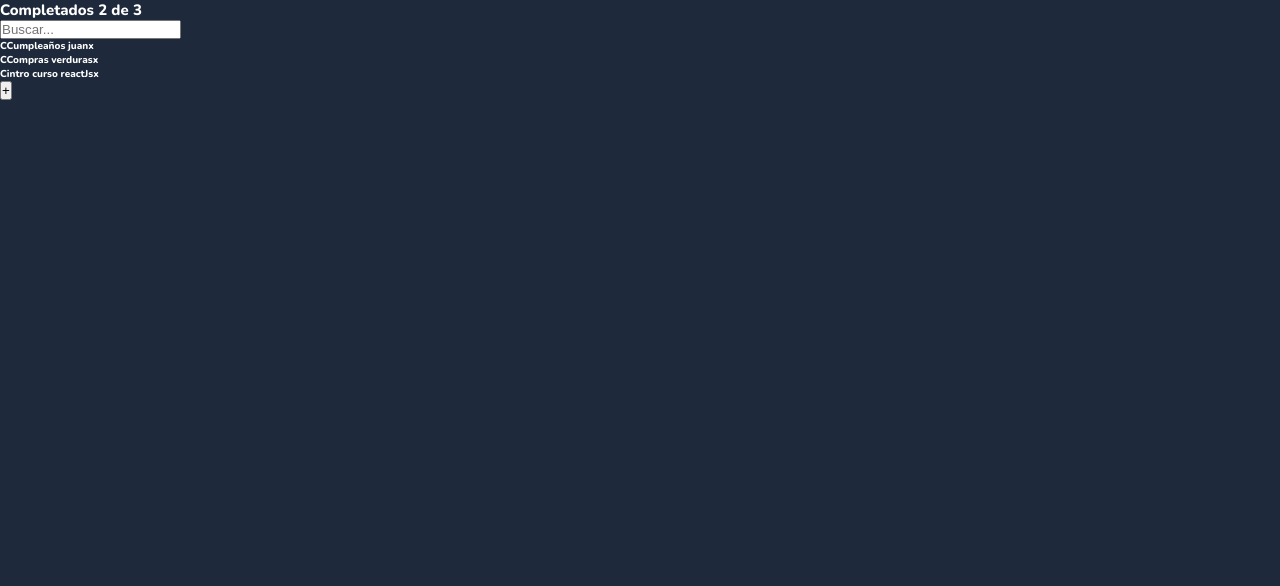
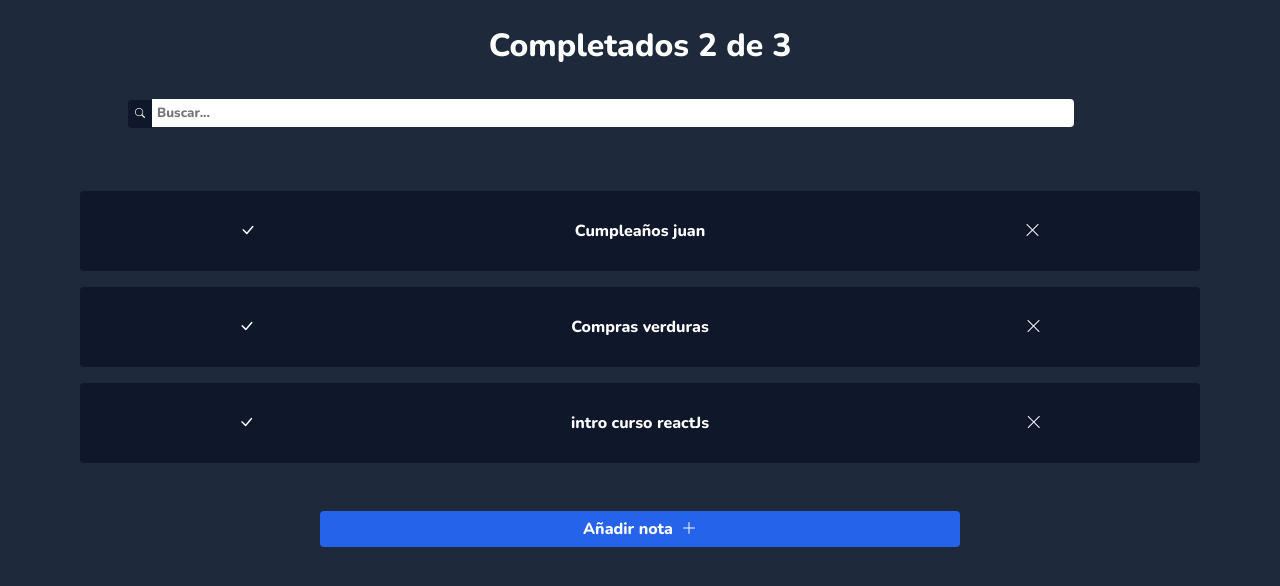
Before and after one commit to davecoude/TODOs-App, a React (Create React App) app: page / in a window 1280 px wide. Shown: the top 586 px of the page. Built offline with nearby package versions, Linux system fonts and the light colour scheme.

Commit message:
importacion de estilos, iconos y atributo ClassName

```diff
--- a/src/CreateTodoButton.js
+++ b/src/CreateTodoButton.js
@@ -1,8 +1,9 @@
 import React from "react";
+import "./css/CreateTodoButton.css";
 
 function CreateTodoButton(props) {
     return(
-        <button>+</button>
+        <button className="TodoCreateButton">Añadir nota<i class="bi bi-plus-lg"></i></button>
     );
 }
 
--- a/src/TodoCounter.js
+++ b/src/TodoCounter.js
@@ -1,8 +1,9 @@
 import React from "react";
+import "./css/TodoCounter.css";
 
 function TodoCounter() {
     return(
-        <h2>Completados 2 de 3</h2>
+        <h2 className="TodoCounter">Completados 2 de 3</h2>
     );
 }
 
--- a/src/TodoItem.js
+++ b/src/TodoItem.js
@@ -1,11 +1,13 @@
 import React from "react";
+import "./css/TodoItem.css";
+import "bootstrap-icons/font/bootstrap-icons.css";
 
 function TodoItem(props) {
     return(
-        <li>
-            <span>C</span>
+        <li className="TodoItem">
+            <i class="bi bi-check-lg"></i>
             {props.text}
-            <span>x</span>
+            <i class="bi bi-x-lg"></i>
         </li>
     );
 }
--- a/src/TodoList.js
+++ b/src/TodoList.js
@@ -1,8 +1,9 @@
 import React from "react";
+import "./css/TodoList.css";
 
 function TodoList(props) {
     return(
-        <section>
+        <section className="TodoList">
             <ul>
                 {props.children}
             </ul>
--- a/src/TodoSearch.js
+++ b/src/TodoSearch.js
@@ -1,8 +1,13 @@
 import React from "react";
+import "./css/TodoSearch.css";
+import "bootstrap-icons/font/bootstrap-icons.css"
 
 function TodoSearch() {
     return(
-        <input placeholder="Buscar..."></input>
+        <div className="TodoSearch-container">
+            <i className="bi bi-search"></i>
+            <input className="TodoSearch" placeholder="Buscar..."></input>
+        </div>
     );
 }
 
```
